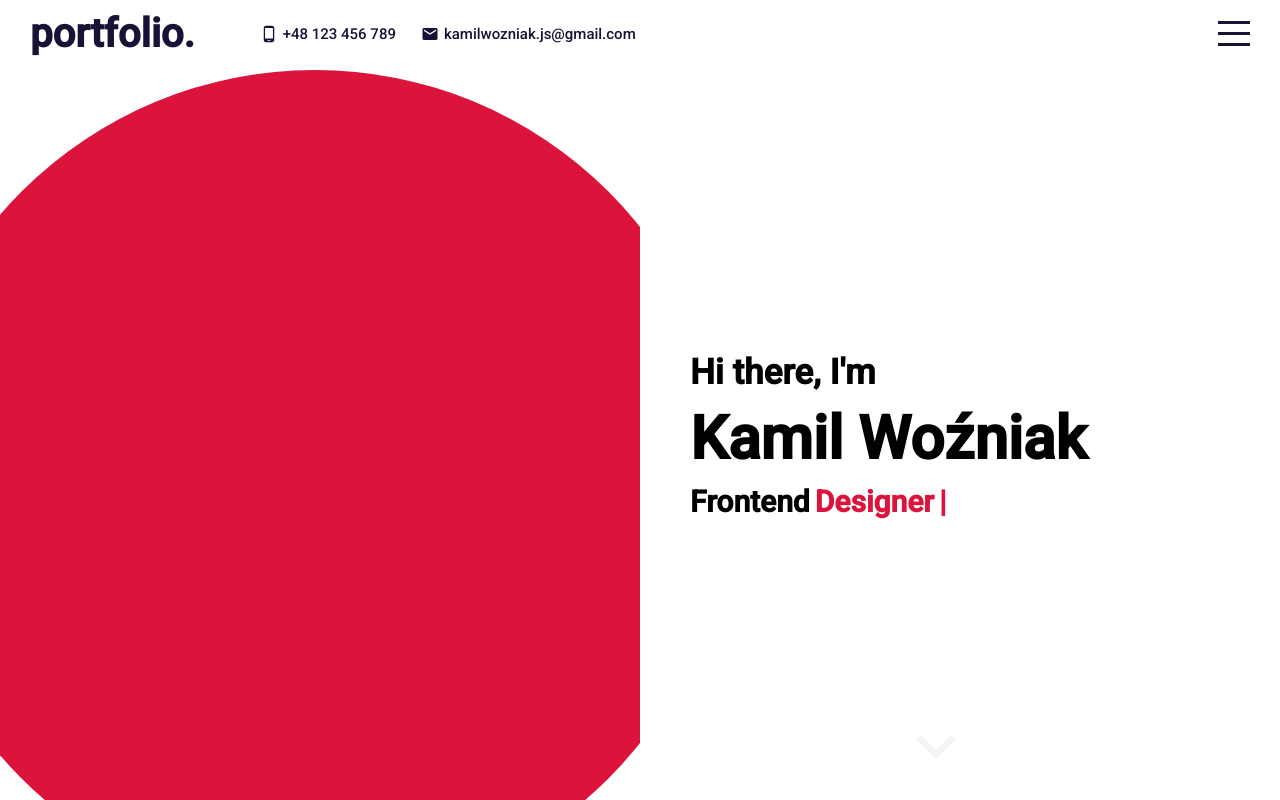
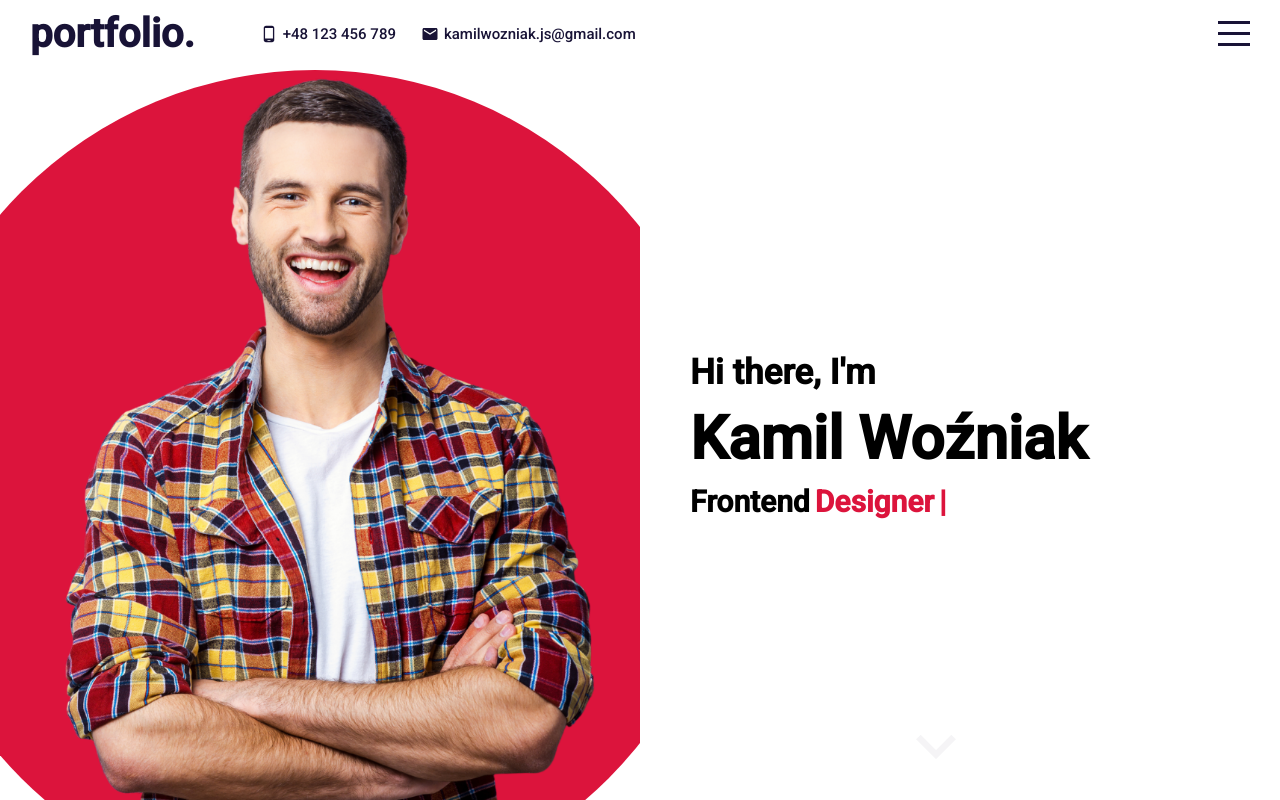
Before and after one commit to KamilHH/react-portfolio-website, a React (Create React App) app: page / in a window 1280 px wide. Built offline with nearby package versions, Linux system fonts and the light colour scheme.

Commit message:
RWD topbar intro portfolio

```diff
--- a/src/app.scss
+++ b/src/app.scss
@@ -6,7 +6,6 @@
   .sections{
     width: 100%;
     height: calc(100vh - 70px);
-    background-color: teal;
     position: relative;
     top: 70px;
     scroll-behavior: smooth;
--- a/src/components/intro/Intro.jsx
+++ b/src/components/intro/Intro.jsx
@@ -2,14 +2,14 @@ import React from 'react';
 import './intro.scss'
 import {KeyboardArrowDown} from "@material-ui/icons";
 import Typewriter from 'typewriter-effect';
-
+import Picture from '../../assets/man.png'
 const Intro = () => {
 
     return (
         <div className="intro" id="home">
             <div className="left">
                 <div className="imgContainer">
-
+                    <img src={Picture} alt="Profile pciture"/>
                 </div>
             </div>
             <div className="right">
--- a/src/components/intro/intro.scss
+++ b/src/components/intro/intro.scss
@@ -1,32 +1,54 @@
 @import "src/global";
 
-.intro{
+.intro {
   background-color: white;
   display: flex;
 
-  .left{
+  @include mobile {
+    flex-direction: column;
+    align-items: center;
+  }
+
+  .left {
     flex: 0.5;
     overflow: hidden;
 
 
-    .imgContainer{
+    .imgContainer {
       width: 830px;
       height: 830px;
       background-color: crimson;
       border-radius: 50%;
       position: relative;
-      top: 0px;
       left: -100px;
+      display: flex;
+      justify-content: flex-end;
+      align-items:flex-start;
 
-      img{
-        width: 100%;
+      @include mobile {
+
+        justify-content: center;
+        align-items:flex-start ;
+        left: 10px;
+      }
+
+      img {
+        height: 90%;
+
+        @include mobile {
+          left: -5px;
+          height: 50%;
+
+        }
       }
     }
   }
-  .right{
+
+  .right {
     flex: 0.5;
     position: relative;
-    .wrapper{
+
+    .wrapper {
       width: 100%;
       height: 100%;
       padding-left: 50px;
@@ -34,36 +56,53 @@
       flex-direction: column;
       justify-content: center;
 
-      h1{
+      @include mobile{
+        padding-left: 0;
+        align-items: center;
+      }
+
+      h1 {
         font-size: 60px;
         margin: 10px 0;
+
+        @include mobile{
+          font-size: 40px;
+        }
       }
-      h2{
+
+      h2 {
         font-size: 35px;
+
+         @include mobile{
+          font-size: 20px;
+        }
       }
-      h3{
+
+      h3 {
         font-size: 30px;
         display: flex;
-        span{
+
+        span {
           margin-left: 5px;
           float: inherit;
           color: crimson;
         }
       }
     }
-    a{
+
+    a {
       position: absolute;
       bottom: 10px;
       left: 40%;
 
-      svg{
+      svg {
         font-size: 5rem;
-        fill:#181336;
+        fill: #181336;
         animation: arrowBlink 2s infinite;
       }
 
       @keyframes arrowBlink {
-        100%{
+        100% {
           opacity: 0;
         }
       }
--- a/src/components/portfolio/portfolio.scss
+++ b/src/components/portfolio/portfolio.scss
@@ -1,43 +1,52 @@
 @import "./src/global";
 
-.portfolio{
+.portfolio {
   display: flex;
   flex-direction: column;
   align-items: center;
   background-color: white;
 
-  h1{
+  h1 {
     font-size: 50px;
 
+    @include mobile {
+      font-size: 20px;
+    }
   }
 
-  ul{
+  ul {
     margin: 10px;
     padding: 0;
     list-style: none;
     display: flex;
 
-    li{
+    @include mobile {
+      flex-wrap: wrap;
+      justify-content: center;
+    }
+
+    li {
       font-size: 14px;
       margin-right: 50px;
       padding: 7px;
       border-radius: 10px;
       cursor: pointer;
 
-      &.active{
+      &.active {
         background-color: $main-color;
         color: white;
       }
     }
   }
-  .container{
+
+  .container {
     width: 70%;
     display: flex;
     align-items: center;
     justify-content: center;
     flex-wrap: wrap;
 
-    .item{
+    .item {
       width: 250px;
       height: 150px;
       border-radius: 20px;
@@ -50,19 +59,23 @@
       position: relative;
       transition: all 500ms ease;
       cursor: pointer;
-      h3{
+
+      h3 {
         position: absolute;
         font-size: 20px;
       }
-      img{
+
+      img {
         width: 100%;
         height: 100%;
         object-fit: cover;
         z-index: 1;
       }
-      &:hover{
+
+      &:hover {
         background-color: $main-color;
-        img{
+
+        img {
           opacity: 0.2;
           z-index: 0;
         }
--- a/src/components/topbar/topbar.scss
+++ b/src/components/topbar/topbar.scss
@@ -1,6 +1,6 @@
 @import "./src/global";
 
-.topbar{
+.topbar {
   width: 100%;
   height: 70px;
   color: $main-color;
@@ -10,17 +10,17 @@
   z-index: 3;
   transition: all 1s ease;
 
-  .wrapper{
+  .wrapper {
     padding: 10px 30px;
     display: flex;
     align-items: center;
     justify-content: space-between;
 
-    .left{
+    .left {
       display: flex;
       align-items: center;
 
-      .logo{
+      .logo {
         margin-right: 40px;
         font-size: 40px;
         font-weight: 700;
@@ -28,24 +28,29 @@
         color: inherit;
       }
 
-      .itemContainer{
+      .itemContainer {
         display: flex;
         align-items: center;
         margin-left: 25px;
 
-        .icon{
+        @include mobile {
+          display: none;
+        }
+
+        .icon {
           font-size: 18px;
           margin-right: 5px;
         }
 
-        span{
+        span {
           font-size: 15px;
           font-weight: 500;
         }
       }
     }
-    .right{
-      .hamburger{
+
+    .right {
+      .hamburger {
         width: 32px;
         height: 25px;
         display: flex;
@@ -53,7 +58,8 @@
         justify-content: space-between;
         cursor: pointer;
         overflow: hidden;
-        span{
+
+        span {
           width: 100%;
           height: 3px;
           background-color: $main-color;
@@ -64,22 +70,26 @@
     }
   }
 
-  &.active{
+  &.active {
     background-color: $main-color;
     color: white;
-    .logo{
+
+    .logo {
       transition: all 100ms ease;
     }
-    .hamburger{
-      span{
-        &:first-child{
+
+    .hamburger {
+      span {
+        &:first-child {
           background-color: white;
           transform: rotate(45deg);
         }
-        &:nth-child(2){
+
+        &:nth-child(2) {
           opacity: 0;
         }
-        &:last-child{
+
+        &:last-child {
           background-color: white;
           transform: rotate(-45deg);
         }
--- a/src/global.scss
+++ b/src/global.scss
@@ -1 +1,9 @@
 $main-color: rgb(24, 19, 54);
+
+$width: 768px;
+
+@mixin mobile {
+  @media (max-width: #{$width}){
+    @content
+  }
+}
```
